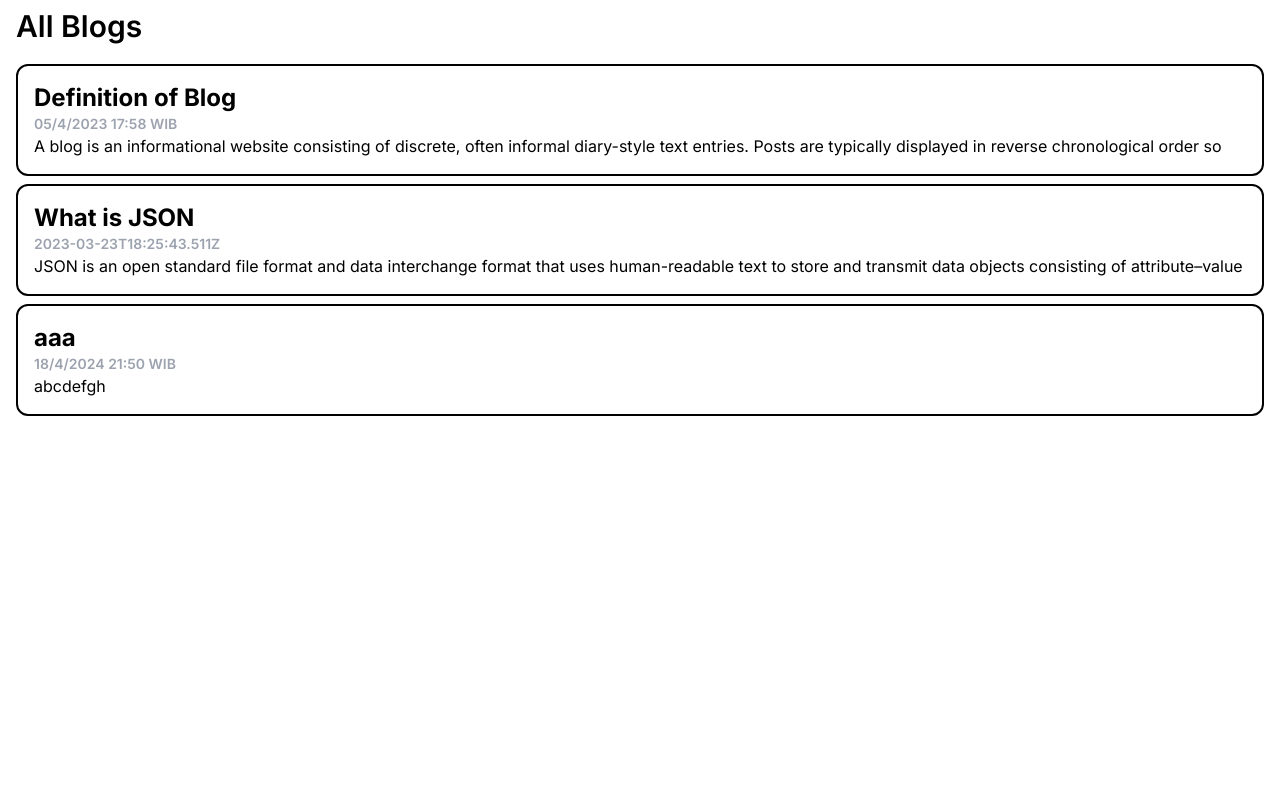
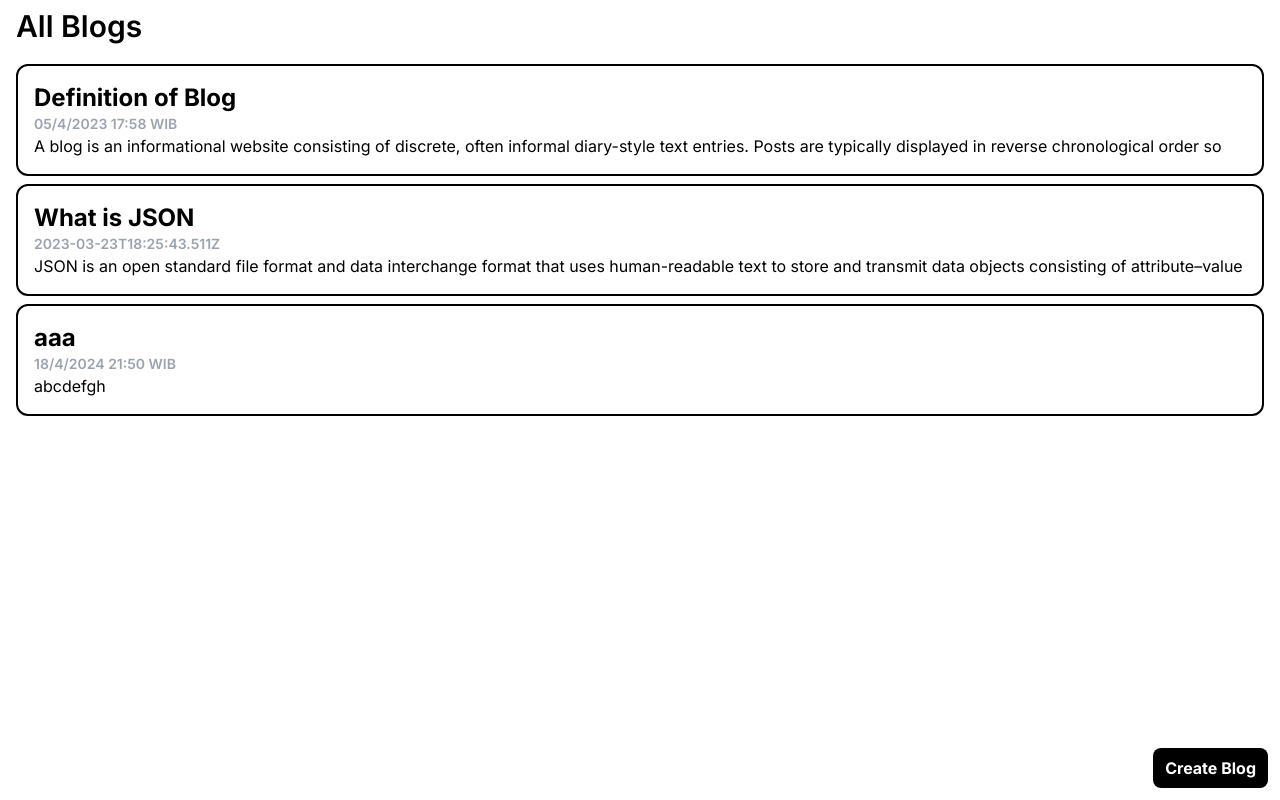
Before and after one commit to RafiMoreno/nextjs-blog, a Next.js app: page /blogs in a window 1280 px wide. Built offline with nearby package versions, Linux system fonts and the light colour scheme.

Commit message:
feat: add button to navigate to create page

```diff
--- a/app/blogs/page.tsx
+++ b/app/blogs/page.tsx
@@ -13,6 +13,7 @@ export default async function Blogs() {
         <BlogItems data={data[index]} />
         </Link>
       ))}
+      <Link href={'/create'} className="absolute bottom-3 right-3 bg-black text-white font-bold text-md px-3 py-2 rounded-lg">Create Blog</Link>
     </div>
   );
 }
```
